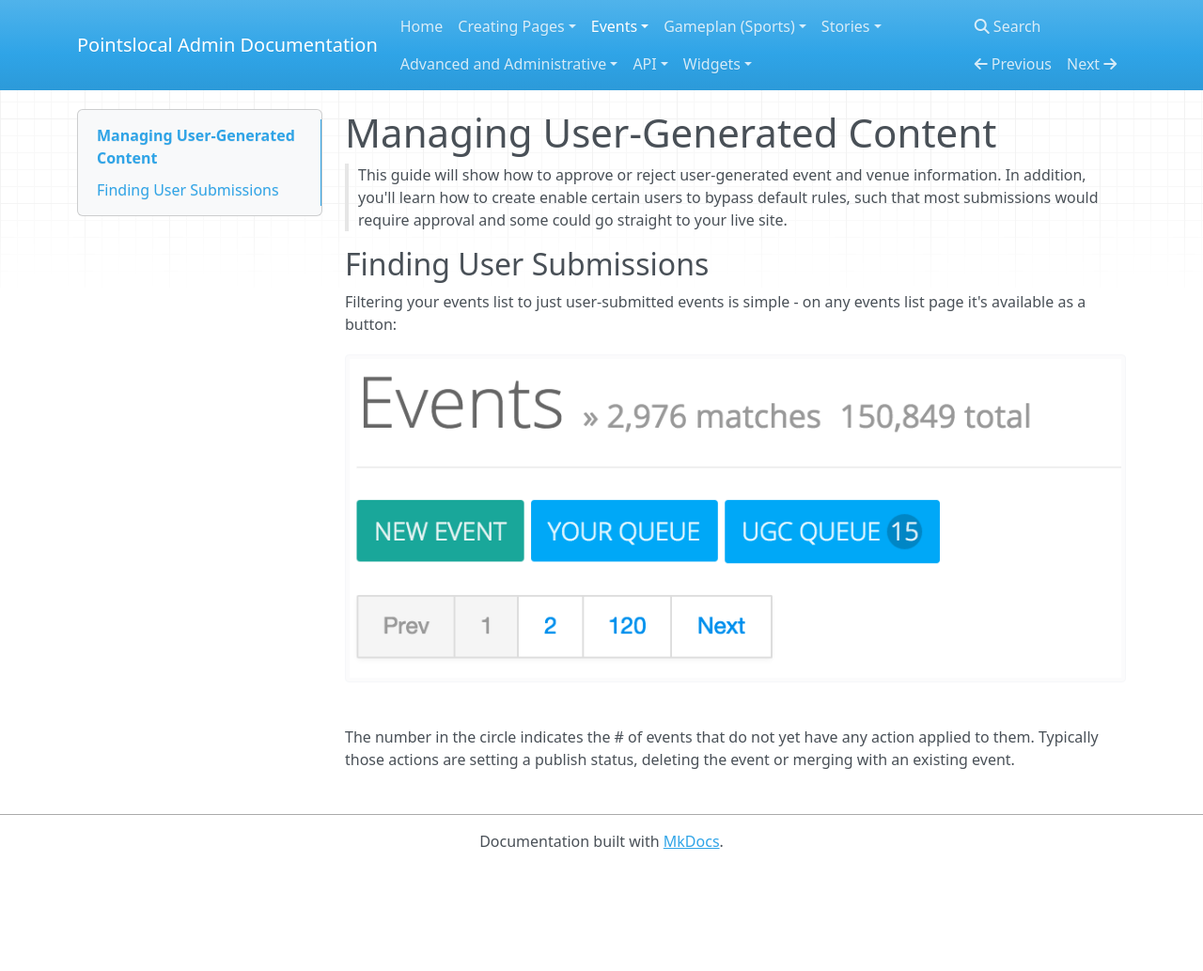
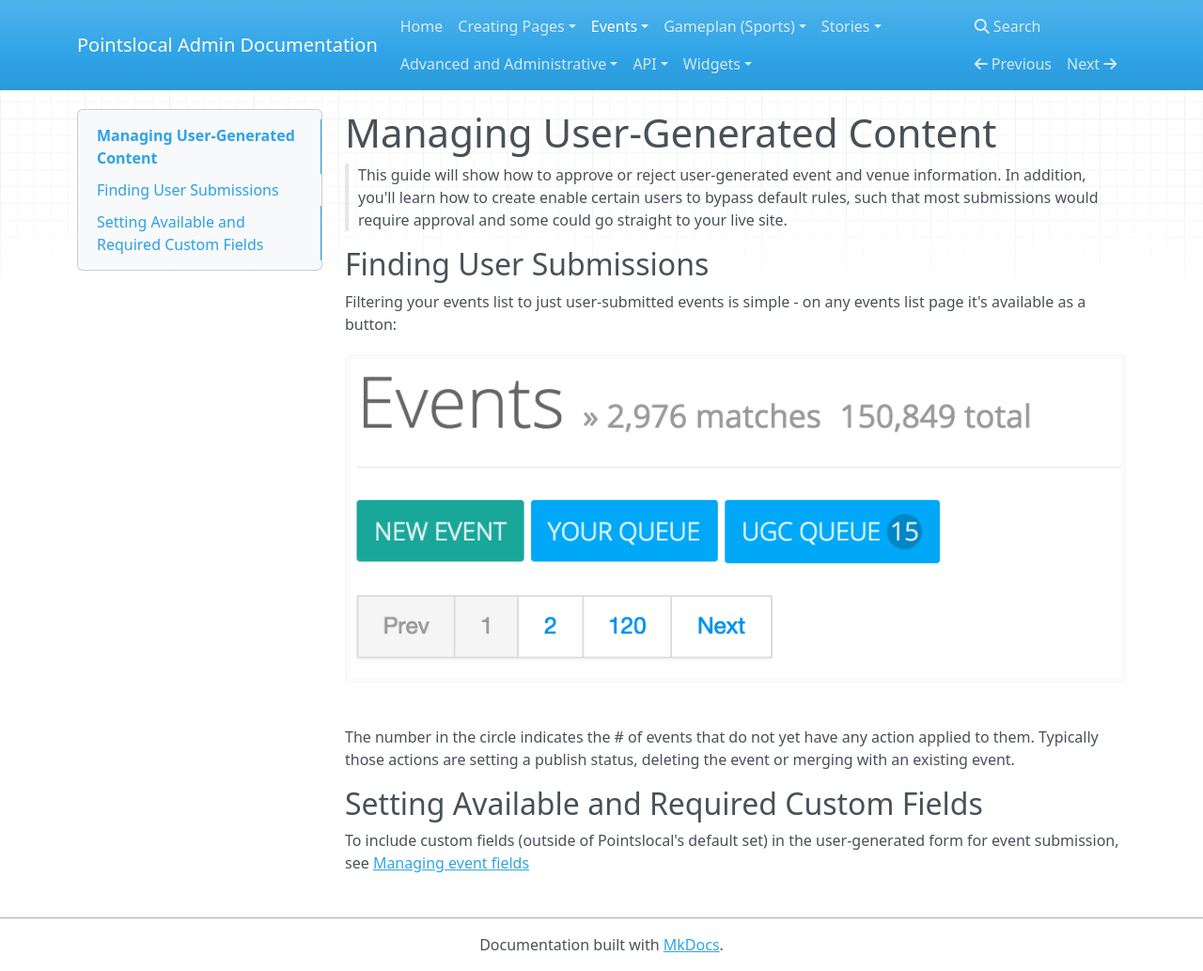
Before and after one commit to pointslocal/admin-docs, an MkDocs documentation site: the page built from docs/events_ugc.md, in a window 1280 px wide and 1033 px high. Shown: the whole window at 94% size. Built offline with MkDocs 1.6.1, drawn with Linux system fonts in a browser that asks for light colours; nearby versions of some CDN libraries; old or Windows-style settings are respelled for this version of MkDocs.

Commit message:
custom fields in ugh

```diff
--- a/docs/events_ugc.md
+++ b/docs/events_ugc.md
@@ -8,6 +8,9 @@
 
 The number in the circle indicates the # of events that do not yet have any action applied to them.  Typically those actions are setting a publish status, deleting the event or merging with an existing event.
 
+## Setting Available and Required Custom Fields
+To include custom fields (outside of Pointslocal's default set) in the user-generated form for event submission, see [Managing event fields](events_fields.md)
+
 
 [comment]: <> (Blocking Users)
 
```
